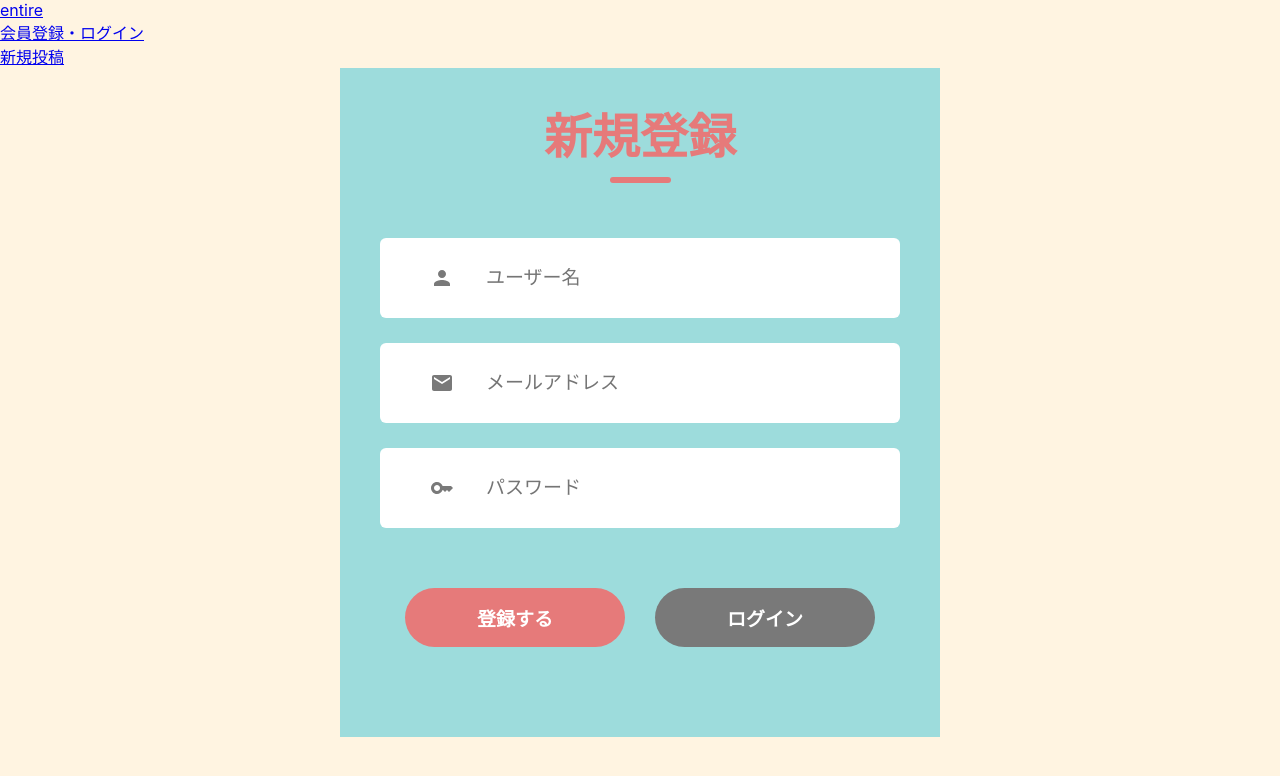
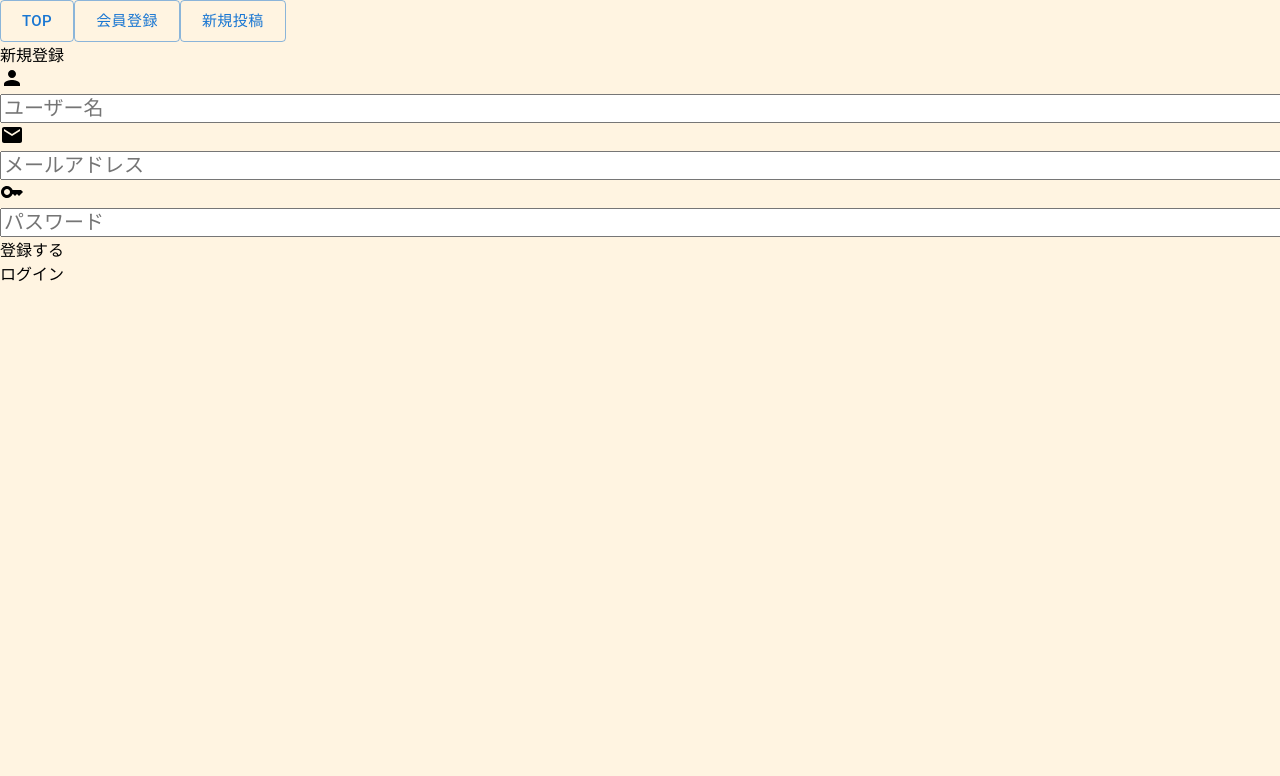
Before and after one commit to WaffleCollege/myway, a React (Create React App) app: page /SignUp_LogIn in a window 1280 px wide. Shown: the top 776 px of the page. Built offline with nearby package versions, Linux system fonts and the light colour scheme.

Commit message:
app.jsの遷移ボタンにMUI導入。UI変更
問題点はsign uoのCSSが適用されなくなった。追加でCSSファイルの名称変更
あまり変わらなかった

```diff
--- a/src/App.js
+++ b/src/App.js
@@ -1,28 +1,32 @@
 import { BrowserRouter, Link, Route, Routes } from "react-router-dom";
-import './App.css';
+import './App.module.css';
 
 import Post from './components/post/Post';
 import SignUpLogIn from "./components/SignUp_logIn/SignUpLogIn";
 import Entire from "./components/entire-display/entire";
-
+import {Button} from "@mui/material";
 
 function App() {
   return (
+
     <BrowserRouter>
-     <div className="app">
-        <Link to="/">entire</Link>
-          <br />
-        <Link to="/SignUp_logIn">会員登録・ログイン</Link>
-        <br />
-       <Link to ="/post">新規投稿</Link>
-
+    <div className="app">
+      <Button variant="outlined" size="large" component={Link} to="/">
+        TOP
+      </Button>
+      <Button variant="outlined" size="large" component={Link} to="/SignUp_LogIn">
+        会員登録
+      </Button>
+      <Button variant="outlined" size="large" component={Link} to="/post">
+        新規投稿
+      </Button>
         <Routes>
           <Route path = "/" element = {<Entire />}/>
           <Route path = "/SignUp_LogIn" element={<SignUpLogIn />}/>
           <Route path = "/post" element = {<Post />}/>
 
         </Routes>
-      </div>
+        </div>
     </BrowserRouter>
   );
 }
--- a/src/components/SignUp_logIn/SignUpLogIn.js
+++ b/src/components/SignUp_logIn/SignUpLogIn.js
@@ -1,5 +1,5 @@
 import React, { useState } from 'react'
-import "./SignUpLogIn.css";
+import "./SignUpLogIn.module.css";
 
 import EmailIcon from '@mui/icons-material/Email';
 import UserIcon from '@mui/icons-material/Person';
```
Also changed, not shown: src/App.module.css (renamed from src/App.css), src/components/SignUp_logIn/SignUpLogIn.module.css (renamed from src/components/SignUp_logIn/SignUpLogIn.css).
